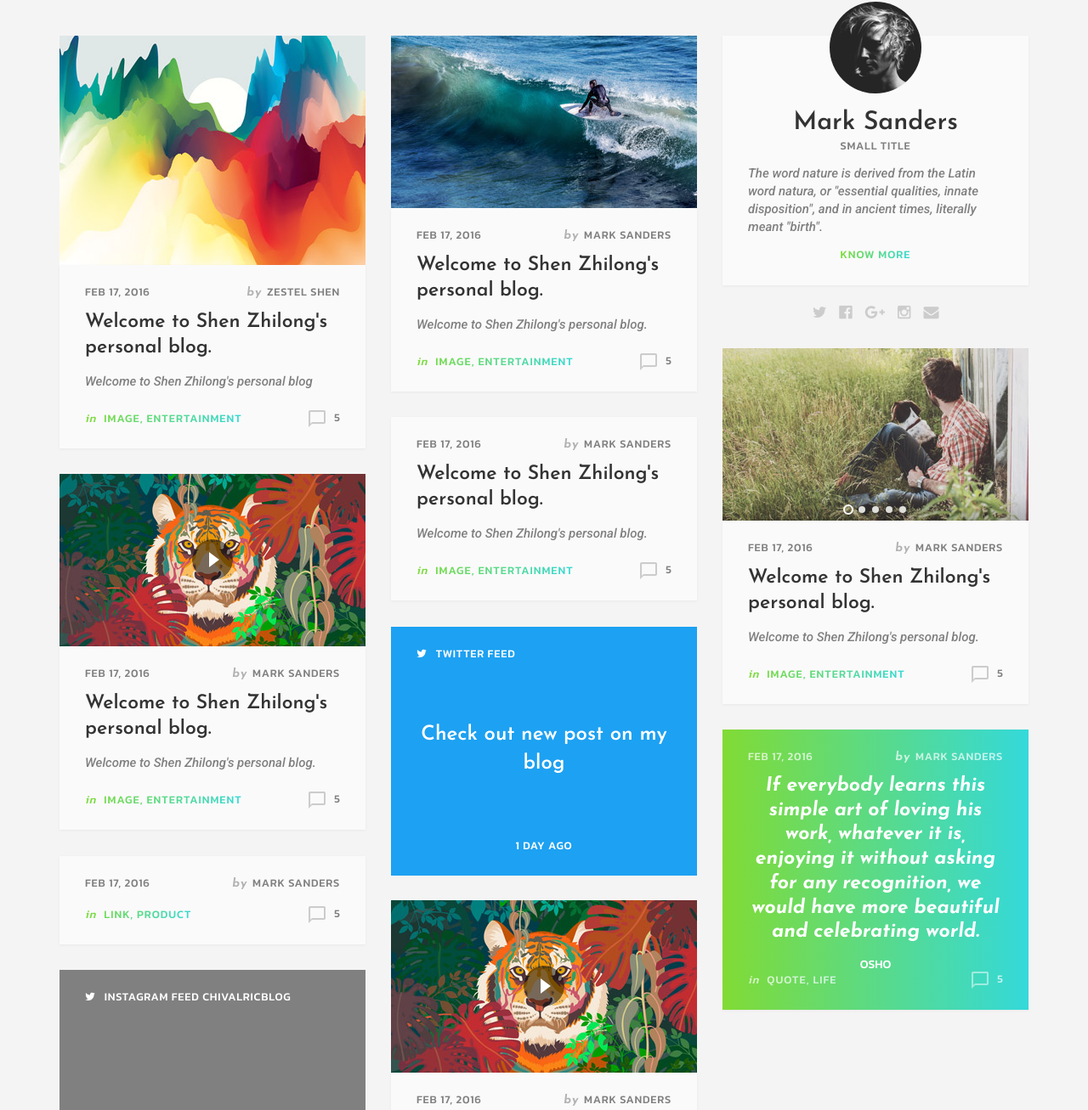
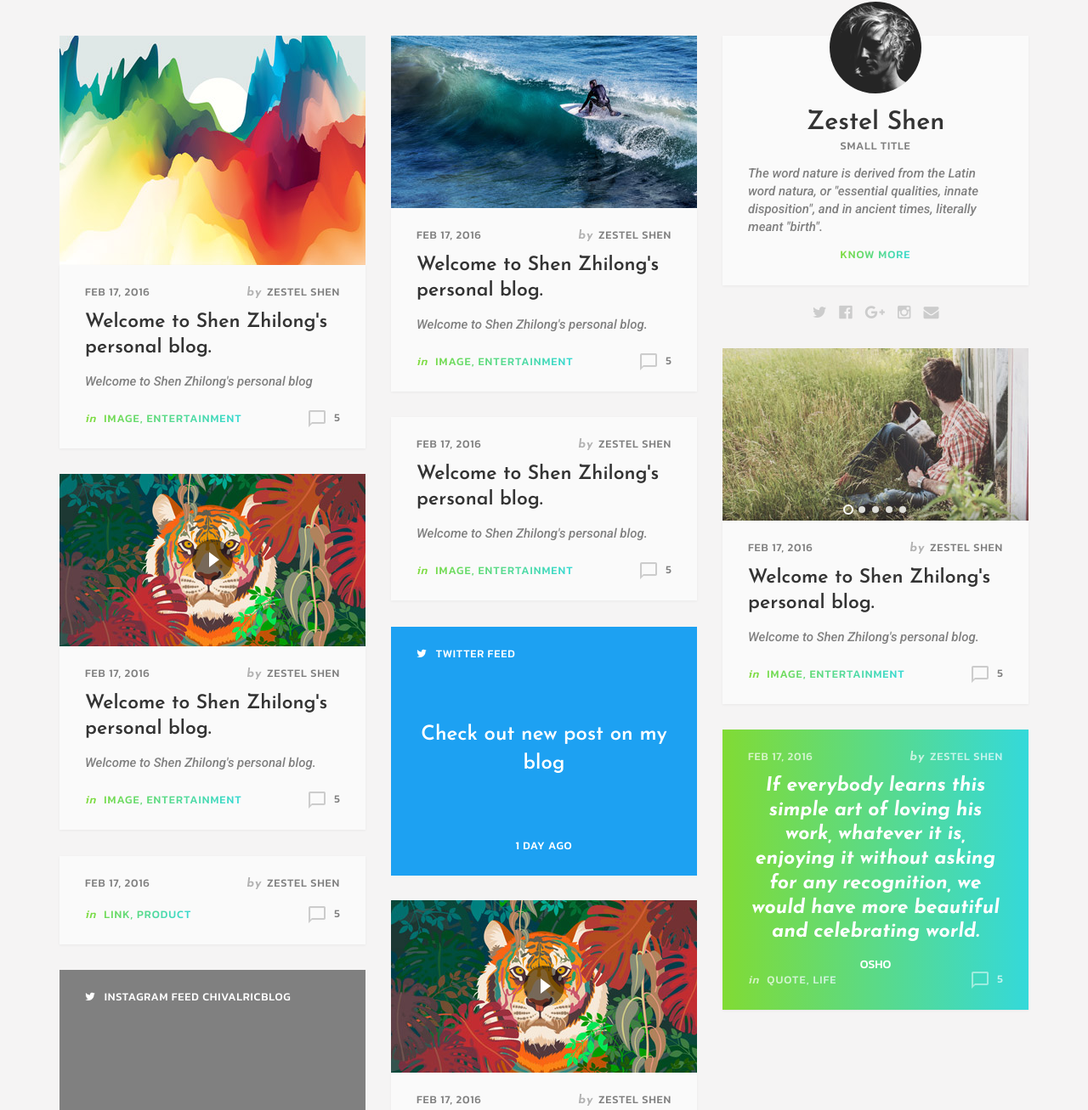
Before and after one commit to metaspine/metaspine.github.io, a plain HTML site: page index.html in a window 1280 px wide. Shown: the part 613-1920 px from the top of the page at 85% size. Drawn offline with Linux system fonts and the light colour scheme; a script that the page names is missing; a web font is replaced by a local one.

Commit message:
Update index.html

```diff
--- a/index.html
+++ b/index.html
@@ -169,7 +169,7 @@
                     <div class="post-excerpt row">
                         <h5 class="post-meta">
                             <a href="#" class="date">feb 17, 2016</a>
-                            <span class="post-author"><i>by</i><a href="#">Mark Sanders</a></span>
+                            <span class="post-author"><i>by</i><a href="#">Zestel Shen</a></span>
                         </h5>
                         <h3 class="post-title"><a href="single.html">Welcome to Shen Zhilong's personal blog.</a></h3>
                         <p>Welcome to Shen Zhilong's personal blog.</p>
@@ -184,7 +184,7 @@
             <aside class="col-sm-4 widget-author widget widget-with-posts post">
                 <div class="widget-author-inner row">
                     <div class="author-avatar row"><a href="#"><img src="images/author.png" alt="" class="img-circle"></a></div>
-                    <a href="#"><h2 class="author-name">Mark Sanders</h2></a>
+                    <a href="#"><h2 class="author-name">Zestel Shen</h2></a>
                     <h5 class="author-title">small title</h5>
                     <p>The word nature is derived from the Latin word natura, or "essential qualities, innate disposition", and in ancient times, literally meant "birth".</p>
                     <a href="#" class="know-more">know more</a>
@@ -212,7 +212,7 @@
                     <div class="post-excerpt row">
                         <h5 class="post-meta">
                             <a href="#" class="date">feb 17, 2016</a>
-                            <span class="post-author"><i>by</i><a href="#">Mark Sanders</a></span>
+                            <span class="post-author"><i>by</i><a href="#">Zestel Shen</a></span>
                         </h5>
                         <h3 class="post-title"><a href="single.html">Welcome to Shen Zhilong's personal blog.</a></h3>
                         <p>Welcome to Shen Zhilong's personal blog.</p>
@@ -229,7 +229,7 @@
                     <div class="post-excerpt row">
                         <h5 class="post-meta">
                             <a href="#" class="date">feb 17, 2016</a>
-                            <span class="post-author"><i>by</i><a href="#">Mark Sanders</a></span>
+                            <span class="post-author"><i>by</i><a href="#">Zestel Shen</a></span>
                         </h5>
                         <h3 class="post-title"><a href="single.html">Welcome to Shen Zhilong's personal blog.</a></h3>
                         <p>Welcome to Shen Zhilong's personal blog.</p>
@@ -252,7 +252,7 @@
                     <div class="post-excerpt row">
                         <h5 class="post-meta">
                             <a href="#" class="date">feb 17, 2016</a>
-                            <span class="post-author"><i>by</i><a href="#">Mark Sanders</a></span>
+                            <span class="post-author"><i>by</i><a href="#">Zestel Shen</a></span>
                         </h5>
                         <h3 class="post-title"><a href="single.html">Welcome to Shen Zhilong's personal blog.</a></h3>
                         <p>Welcome to Shen Zhilong's personal blog.</p>
@@ -279,7 +279,7 @@
                     <div class="post-excerpt row">
                         <h5 class="post-meta">
                             <a href="#" class="date">feb 17, 2016</a>
-                            <span class="post-author"><i>by</i><a href="#">Mark Sanders</a></span>
+                            <span class="post-author"><i>by</i><a href="#">Zestel Shen</a></span>
                         </h5>
                         <h3 class="post-title">If everybody learns this simple art of loving his work, whatever it is, enjoying it without asking for any recognition, we would have more beautiful and celebrating world.</h3>
                         <h5 class="quote-maker"><a href="#">osho</a></h5>
@@ -296,7 +296,7 @@
                     <div class="post-excerpt row">
                         <h5 class="post-meta">
                             <a href="#" class="date">feb 17, 2016</a>
-                            <span class="post-author"><i>by</i><a href="#">Mark Sanders</a></span>
+                            <span class="post-author"><i>by</i><a href="#">Zestel Shen</a></span>
                         </h5>
                         <h3 class="post-title"></h3>
                         <footer class="row">
@@ -318,7 +318,7 @@
                     <div class="post-excerpt row">
                         <h5 class="post-meta">
                             <a href="#" class="date">feb 17, 2016</a>
-                            <span class="post-author"><i>by</i><a href="#">Mark Sanders</a></span>
+                            <span class="post-author"><i>by</i><a href="#">Zestel Shen</a></span>
                         </h5>
                         <h3 class="post-title"><a href="single.html">Welcome to Shen Zhilong's personal blog.</a></h3>
                         <p>Welcome to Shen Zhilong's personal blog.</p>
```
